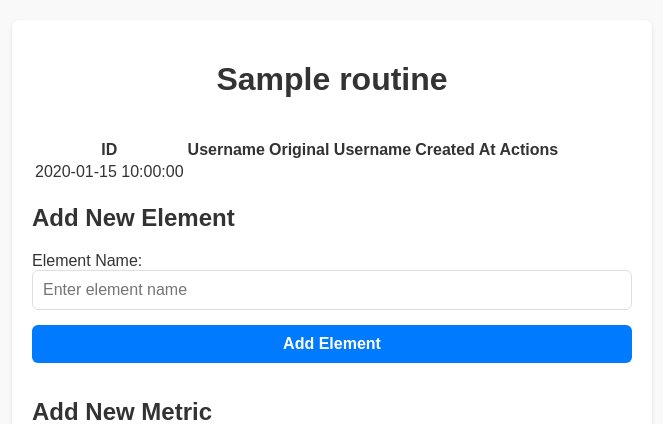
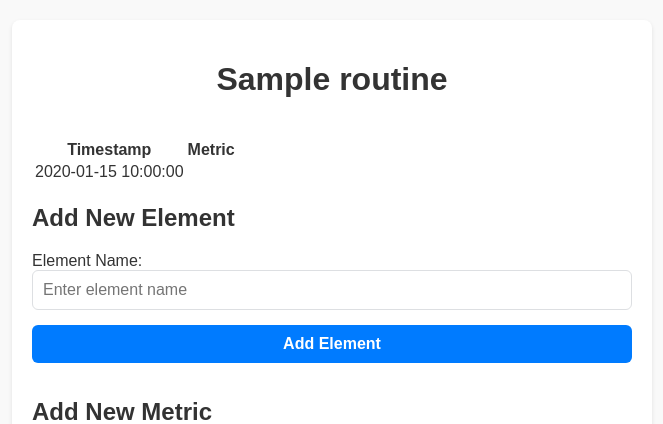
Before and after one commit to dledw001/logs, a PHP site: page /routine_detail.php?routine_id=1 in a window 1280 px wide. Shown: the top 424 px of the page, without its empty margins (308-971 px from the left). Run offline with PHP 8.4, Linux system fonts and the light colour scheme; the visitor is signed in with stand-in values (Sample User, id 1); tables that the repository leaves empty or names only in its code hold one stand-in row (values such as "Sample post"); data that the repository does not hold is empty.

Commit message:
update routine_detail.php

```diff
--- a/routine_detail.php
+++ b/routine_detail.php
@@ -120,11 +120,8 @@ foreach ($elements as $element) {
     <table>
       <thead>
         <tr>
-          <th>ID</th>
-          <th>Username</th>
-          <th>Original Username</th>
-          <th>Created At</th>
-          <th>Actions</th>
+          <th>Timestamp</th>
+          <th>Metric</th>
         </tr>
       </thead>
       <tbody>
```
